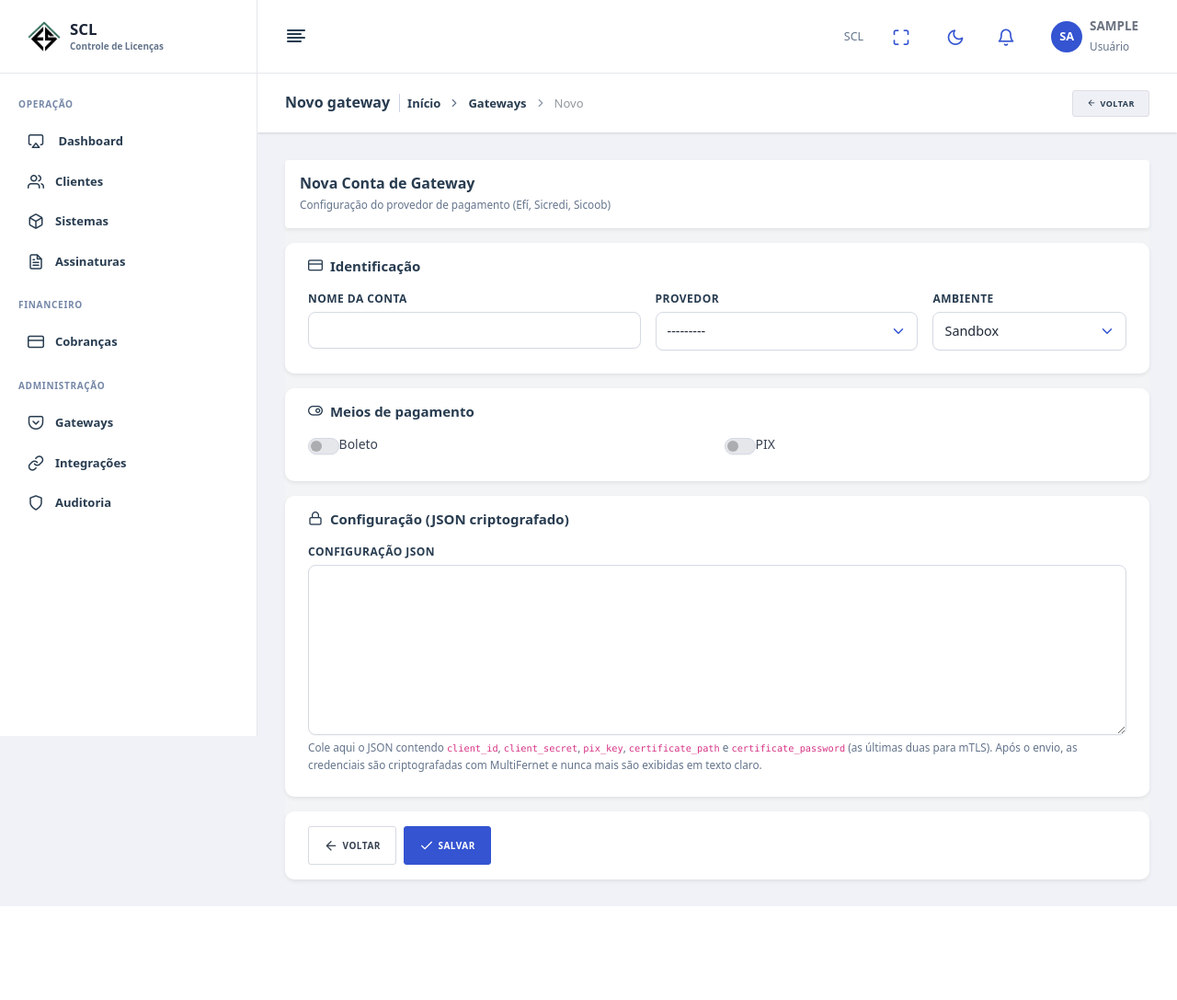
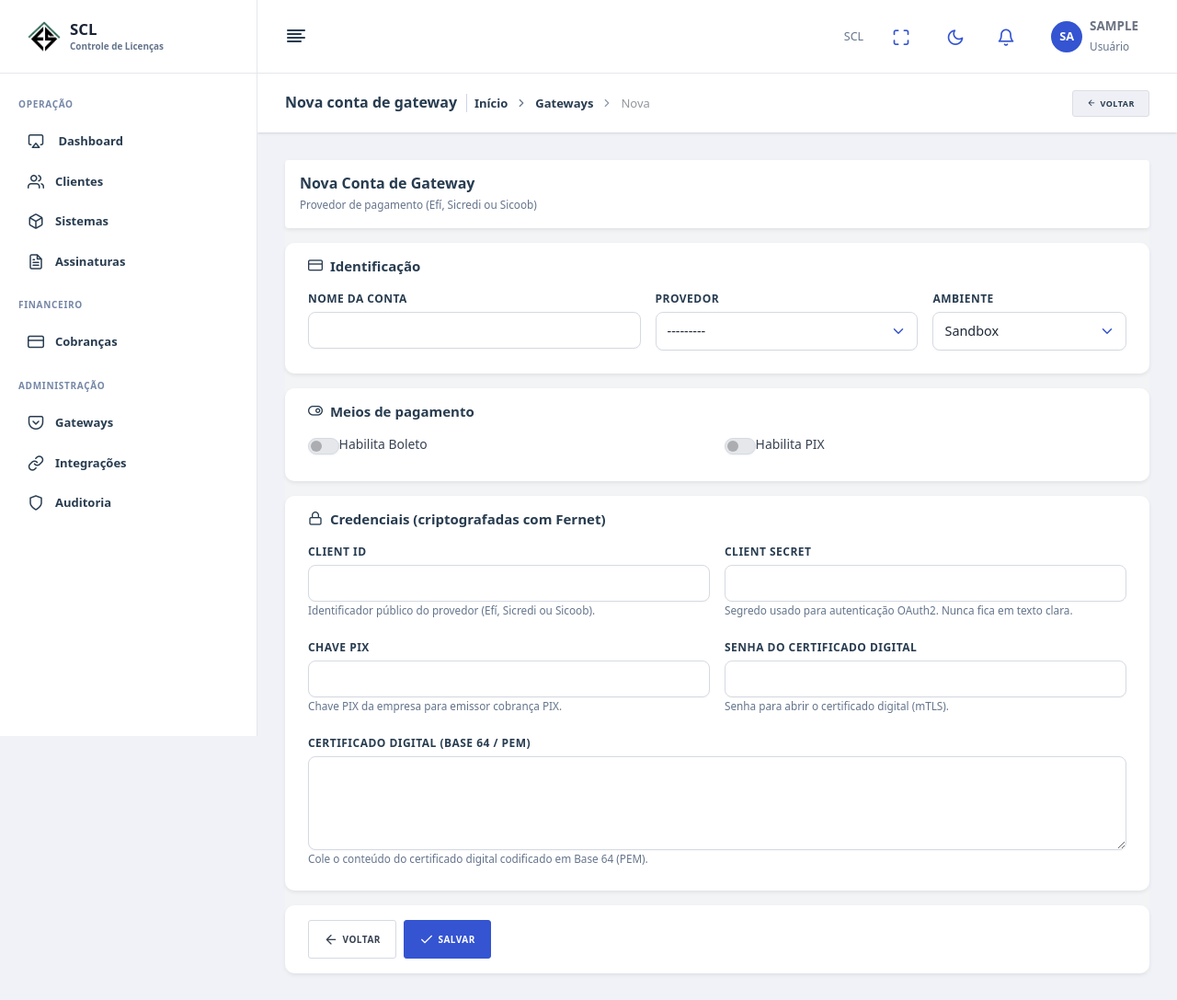
Before and after one commit to leandrosantoslss/scl, a Django app: page /financeiro/gateways/nova/ in a window 1280 px wide. Shown: the whole page at 92% size. Before the commit the page ends 985 px from the top, so only its background shows below. Run offline with Django 5.2, Linux system fonts and the light colour scheme; the visitor is signed in with stand-in values (Sample User, id 1); parts of the project's set-up code (start-up, migrations or seed data) failed here and were passed over; some libraries are stand-ins or nearby versions; some web fonts are replaced.

Commit message:
feat: segregate gateway credentials into individual fields (ClientID, ClientSecret, PixKey, CertBase64, CertPassword)
Substitui o texto de JSON legado por campos individuais para melhor
usabilidade e validação server-side mais clara:
- Client ID    → ContaGatewayForm.client_id
- Client Secret → ContaGatewayForm.client_secret (PasswordInput)
- PIX Key       → ContaGatewayForm.pix_key
- Cert Base64  → ContaGatewayForm.certificado_digital_base64 (textarea)
- Cert senha   → ContaGatewayForm.certificado_digital_senha (PasswordInput)

O form coleta esses valores por  e entrega um
únicos dict ao  da services, que cifra com Fernet e
grava em . nenhuma credencial é
exibida de volta no HTML ou no log — o texto fica apenas no campo
explicativo do help_text.

Ao editar uma conta gateway, as credenciais existentes são mantidas
se os campos estiverem em branco; para trocar, o operador informa
novamente todas as credenciais (evitar quebra parcial de config).

```diff
--- a/financeiro/forms.py
+++ b/financeiro/forms.py
@@ -75,26 +75,57 @@ class ConfiguracaoForm(WidgetBase):
 
 
 class ContaGatewayForm(WidgetBase):
-    configuracao_texto = forms.CharField(
+    """Formulário de Conta de Gateway com campos individuais para credenciais.
+
+    As credenciais são enviadas de forma segregada, validadas campo a campo
+    pelo Django, e depois encryptadas com Fernet e gravadas em
+    `conta.configuracao_criptografada` como um JSON único.
+    """
+
+    client_id = forms.CharField(
+        max_length=255,
         required=False,
-        label="Configuração JSON (client_id, client_secret, pix_key, certificate_path, certificate_password)",
-        widget=forms.Textarea(attrs={"rows": 8}),
+        label="Client ID",
+        help_text="Identificador público do provedor (Efí, Sicredi ou Sicoob).",
+    )
+    client_secret = forms.CharField(
+        max_length=512,
+        required=False,
+        label="Client Secret",
+        widget=forms.PasswordInput(attrs={"autocomplete": "new-password"}),
+        help_text="Segredo usado para autenticação OAuth2. Nunca fica em texto clara.",
+    )
+    pix_key = forms.CharField(
+        max_length=255,
+        required=False,
+        label="Chave PIX",
+        help_text="Chave PIX da empresa para emissor cobrança PIX.",
+    )
+    certificado_digital_base64 = forms.CharField(
+        required=False,
+        label="Certificado Digital (Base 64)",
+        widget=forms.Textarea(attrs={"rows": 4}),
+        help_text="Cole o conteúdo do certificado digital codificado em Base 64 (PEM).",
+    )
+    certificado_digital_senha = forms.CharField(
+        max_length=255,
+        required=False,
+        label="Senha do Certificado Digital",
+        widget=forms.PasswordInput(attrs={"autocomplete": "new-password"}),
+        help_text="Senha para abrir o certificado digital (mTLS).",
     )
 
     class Meta:
         model = ContaGateway
         fields = ("nome", "provedor", "ambiente", "habilita_boleto", "habilita_pix")
 
-    def clean_configuracao_texto(self):
-        import json as _json
-
-        texto = (self.cleaned_data.get("configuracao_texto") or "").strip()
-        if not texto:
-            return {}
-        try:
-            parsed = _json.loads(texto)
-        except Exception:
-            raise forms.ValidationError("Configuração deve ser um JSON válido.")
-        if not isinstance(parsed, dict):
-            raise forms.ValidationError("Configuração deve ser um objeto JSON ({}).")
-        return parsed
+    def configs_do_container(self):
+        """Retorna o dict de configuração coletado pelos campos individuais."""
+        return {
+            "client_id": (self.cleaned_data.get("client_id") or "").strip(),
+            "client_secret": (self.cleaned_data.get("client_secret") or "").strip(),
+            "pix_key": (self.cleaned_data.get("pix_key") or "").strip(),
+            "certificate_path": "inlineorary-excluded",
+            "certificate_base64": (self.cleaned_data.get("certificado_digital_base64") or "").strip(),
+            "certificate_password": (self.cleaned_data.get("certificado_digital_senha") or "").strip(),
+        }
--- a/financeiro/views.py
+++ b/financeiro/views.py
@@ -319,14 +319,13 @@ def gateway_editar(request, pk):
 
         form = ContaGatewayForm(data=request.POST, instance=conta)
         if form.is_valid():
-            form.save(commit=False)
-            form.instance.alterado_por = request.user
-            config_parsed = form.cleaned_data.pop("configuracao_texto", {})
             from django.db import transaction
 
             with transaction.atomic():
+                form.instance.alterado_por = request.user
                 instance = form.save()
-                if config_parsed:
+                config_parsed = form.configs_do_container()
+                if config_parsed.get("client_id"):
                     salvar_credenciais(conta=instance, configuracao=config_parsed, usuario=request.user)
             return redirect(reverse("financeiro:gateway-list"))
     else:
--- a/templates/financeiro/gateways/form.html
+++ b/templates/financeiro/gateways/form.html
@@ -2,12 +2,12 @@
 {% load static %}
 
 {% block title %}{% if conta %}Editar gateway{% else %}Novo gateway{% endif %} - SCL{% endblock %}
-{% block page_title %}{% if conta %}Editar gateway{% else %}Novo gateway{% endif %}{% endblock %}
+{% block page_title %}{% if conta %}Editar gateway{% else %}Nova conta de gateway{% endif %}{% endblock %}
 
 {% block breadcrumb %}
     <li class="breadcrumb-item"><a href="{% url 'portal:home' %}">Início</a></li>
     <li class="breadcrumb-item"><a href="{% url 'financeiro:gateway-list' %}">Gateways</a></li>
-    <li class="breadcrumb-item active">{% if conta %}Editar{% else %}Novo{% endif %}</li>
+    <li class="breadcrumb-item active">{% if conta %}Editar{% else %}Nova{% endif %}</li>
 {% endblock %}
 
 {% block page_actions %}
@@ -28,7 +28,7 @@
                     Nova Conta de Gateway
                 {% endif %}
             </h2>
-            <div class="text-muted small">Configuração do provedor de pagamento (Efí, Sicredi, Sicoob)</div>
+            <div class="text-muted small">Provedor de pagamento (Efí, Sicredi ou Sicoob)</div>
         </div>
     </div>
 
@@ -79,13 +79,13 @@
                     <div class="col-md-6">
                         <div class="form-check form-switch">
                             {{ form.habilita_boleto }}
-                            <label class="form-check-label" for="{{ form.habilita_boleto.id_for_label }}">{{ form.habilita_boleto.label }}</label>
+                            <label class="form-check-label" for="{{ form.habilita_boleto.id_for_label }}">Habilita Boleto</label>
                         </div>
                     </div>
                     <div class="col-md-6">
                         <div class="form-check form-switch">
                             {{ form.habilita_pix }}
-                            <label class="form-check-label" for="{{ form.habilita_pix.id_for_label }}">{{ form.habilita_pix.label }}</label>
+                            <label class="form-check-label" for="{{ form.habilita_pix.id_for_label }}">Habilita PIX</label>
                         </div>
                     </div>
                 </div>
@@ -94,17 +94,53 @@
 
         <div class="card border-0 shadow-sm mb-3">
             <div class="card-header bg-transparent border-0 py-3">
-                <h6 class="mb-0 fw-semibold"><i class="feather-lock me-1"></i> Configuração (JSON criptografado)</h6>
+                <h6 class="mb-0 fw-semibold">
+                    <i class="feather-lock me-1"></i> Credenciais (criptografadas com Fernet)
+                </h6>
             </div>
             <div class="card-body pt-0">
-                <label class="form-label" for="{{ form.configuracao_texto.id_for_label }}">Configuração JSON</label>
-                {{ form.configuracao_texto }}
-                <small class="text-muted d-block mt-1">
-                    Cole aqui o JSON contendo <code>client_id</code>, <code>client_secret</code>, <code>pix_key</code>,
-                    <code>certificate_path</code> e <code>certificate_password</code> (as últimas duas para mTLS). Após o
-                    envio, as credenciais são criptografadas com MultiFernet e nunca mais são exibidas em texto claro.
-                </small>
-                {% for error in form.configuracao_texto.errors %}<div class="text-danger small">{{ error }}</div>{% endfor %}
+                {% if conta.configuracao_criptografada %}
+                    <div class="alert alert-info small" role="alert">
+                        As credenciais existentes são mantidas se você deixar os campos em branco ao editar.
+                        Para trocar, informe novamente as credenciais completas.
+                    </div>
+                {% endif %}
+                <div class="row g-3">
+                    <div class="col-md-6">
+                        <label class="form-label" for="{{ form.client_id.id_for_label }}">Client ID</label>
+                        {{ form.client_id }}
+                        {% for error in form.client_id.errors %}<div class="text-danger small">{{ error }}</div>{% endfor %}
+                        <small class="text-muted d-block">{{ form.client_id.help_text }}</small>
+                    </div>
+                    <div class="col-md-6">
+                        <label class="form-label" for="{{ form.client_secret.id_for_label }}">Client Secret</label>
+                        {{ form.client_secret }}
+                        {% for error in form.client_secret.errors %}<div class="text-danger small">{{ error }}</div>{% endfor %}
+                        <small class="text-muted d-block">{{ form.client_secret.help_text }}</small>
+                    </div>
+                </div>
+                <div class="row g-3 mt-1">
+                    <div class="col-md-6">
+                        <label class="form-label" for="{{ form.pix_key.id_for_label }}">Chave PIX</label>
+                        {{ form.pix_key }}
+                        {% for error in form.pix_key.errors %}<div class="text-danger small">{{ error }}</div>{% endfor %}
+                        <small class="text-muted d-block">{{ form.pix_key.help_text }}</small>
+                    </div>
+                    <div class="col-md-6">
+                        <label class="form-label" for="{{ form.certificado_digital_senha.id_for_label }}">Senha do certificado digital</label>
+                        {{ form.certificado_digital_senha }}
+                        {% for error in form.certificado_digital_senha.errors %}<div class="text-danger small">{{ error }}</div>{% endfor %}
+                        <small class="text-muted d-block">{{ form.certificado_digital_senha.help_text }}</small>
+                    </div>
+                </div>
+                <div class="row g-3 mt-1">
+                    <div class="col-12">
+                        <label class="form-label" for="{{ form.certificado_digital_base64.id_for_label }}">Certificado digital (Base 64 / PEM)</label>
+                        {{ form.certificado_digital_base64 }}
+                        {% for error in form.certificado_digital_base64.errors %}<div class="text-danger small">{{ error }}</div>{% endfor %}
+                        <small class="text-muted d-block">{{ form.certificado_digital_base64.help_text }}</small>
+                    </div>
+                </div>
             </div>
         </div>
 
```
